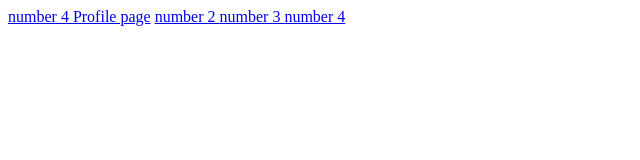
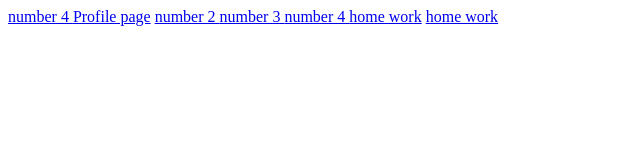
Before and after one commit to winnyAbraha/winnyAbraha.github.io, a plain HTML site: page cs315/index.html in a window 1280 px wide. Shown: the whole page, without its empty margins (0-640 px from the left). Drawn offline with Linux system fonts and the light colour scheme.

Commit message:
Update index.html

```diff
--- a/cs315/index.html
+++ b/cs315/index.html
@@ -5,5 +5,8 @@
     <a href="inputoutput.html">number 2 </a>
     <a href="calculator.html">number 3 </a>
     <a href="inventory.html">number 4 </a>
+    <a href="assignmentw2d1.html"> home work</a>
+      <a href="assignmentw2d1.css"> home work</a>
+
   </body>
 </html>
```
